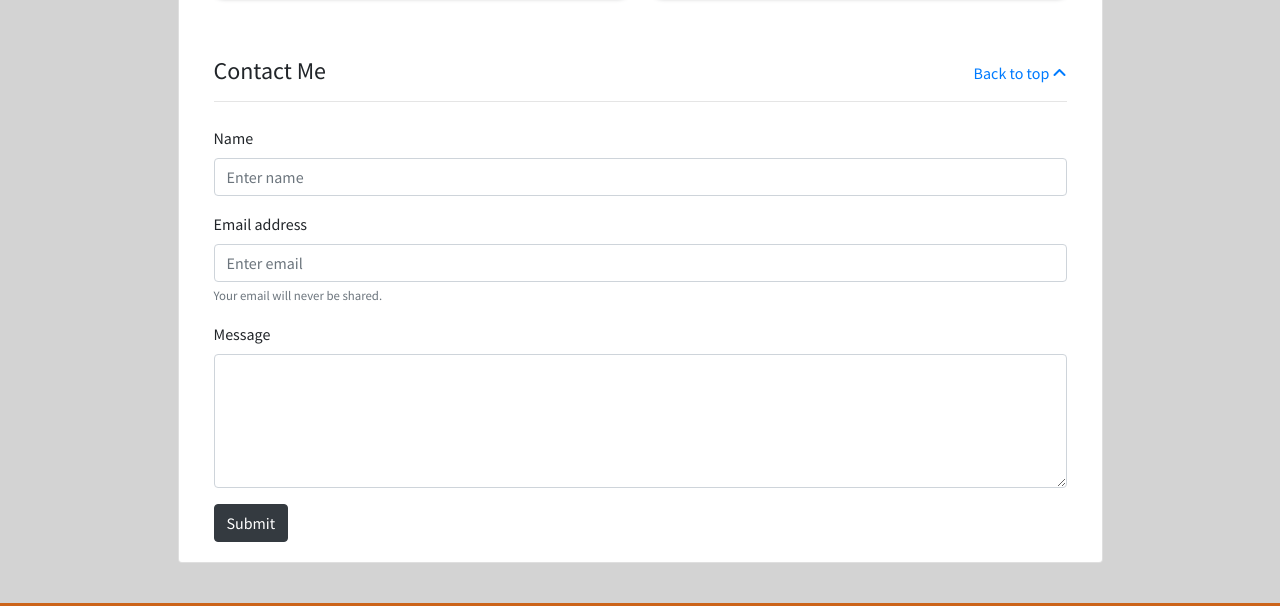
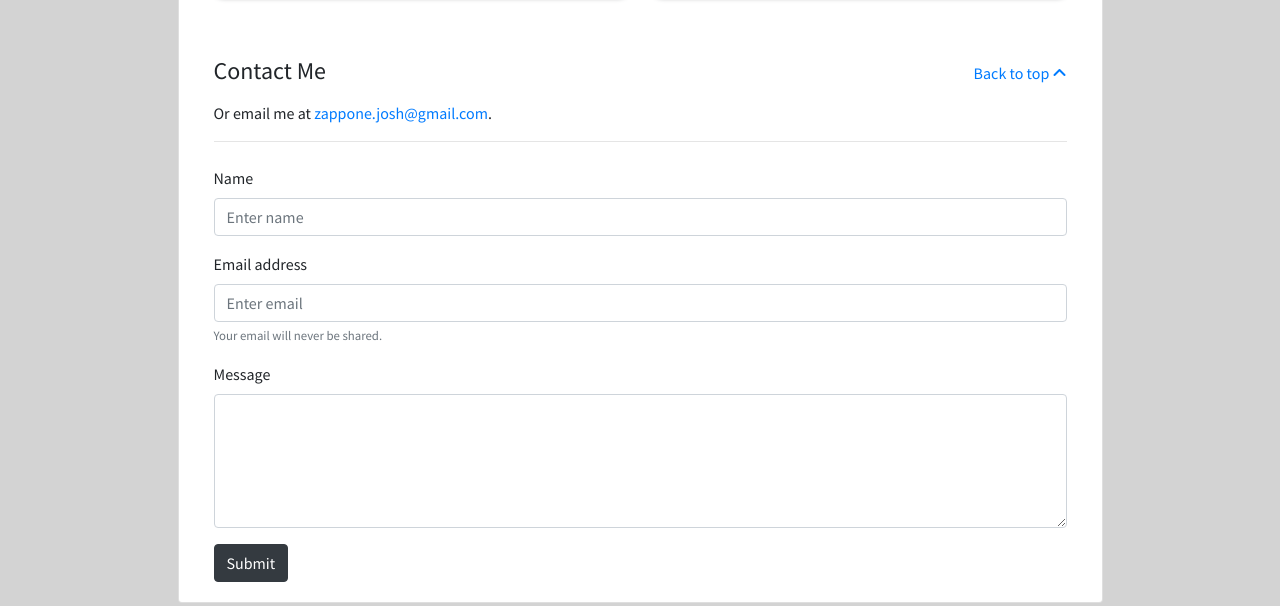
Before and after one commit to zapponejosh/zapponejosh.github.io, a plain HTML site: page index.html in a window 1280 px wide. Shown: the part 2087-2693 px from the top of the page. Drawn offline with nearby package versions, Linux system fonts and the light colour scheme.

Commit message:
adds email to contact form

```diff
--- a/index.html
+++ b/index.html
@@ -110,8 +110,8 @@
               <div class="section-head">
                 <h4 id="contact" class="card-title about-title">Contact Me</h4>
                 <a href="#" class="top">Back to top <i class="fas fa-angle-up"></i></a>
-
               </div>
+              <p>Or email me at <a href="mailto:zappone.josh@gmail.com">zappone.josh@gmail.com</a>.</p>
               <hr>
               <!-- Form -->
                 <form>
```
